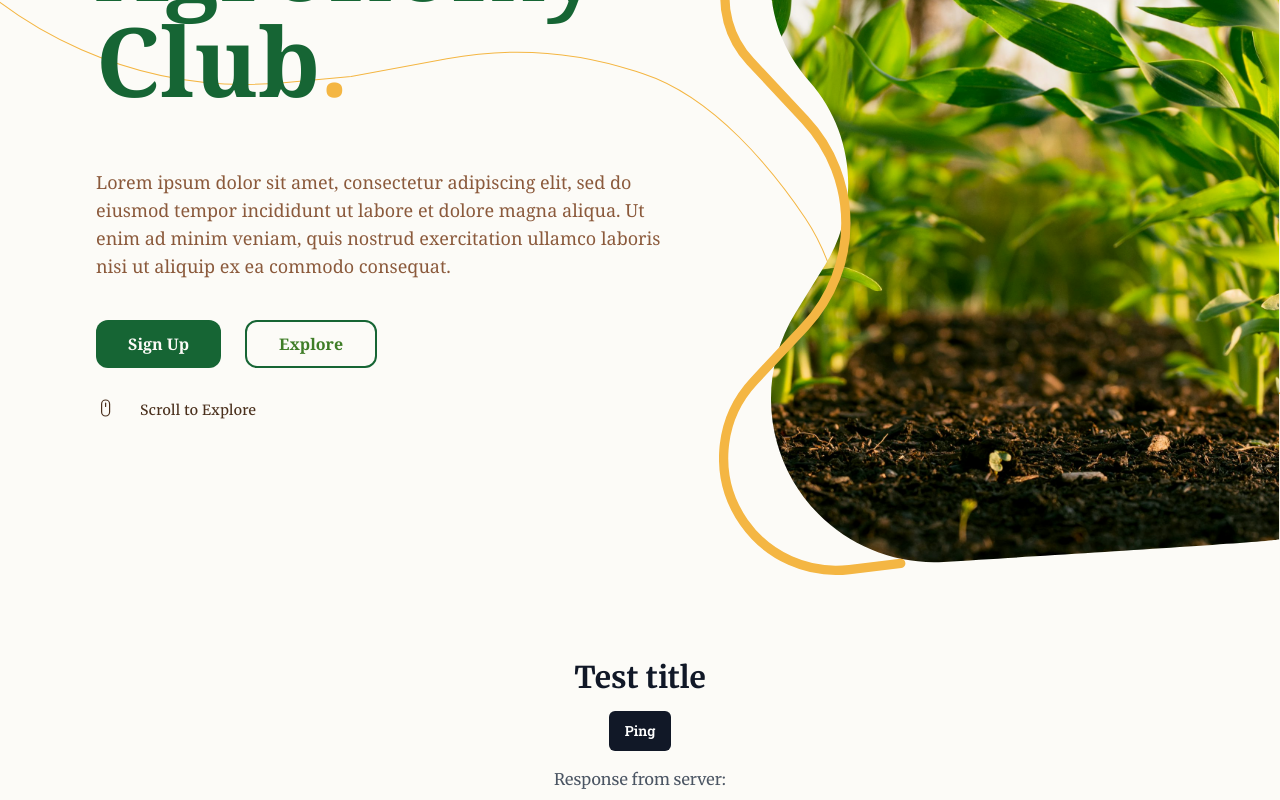
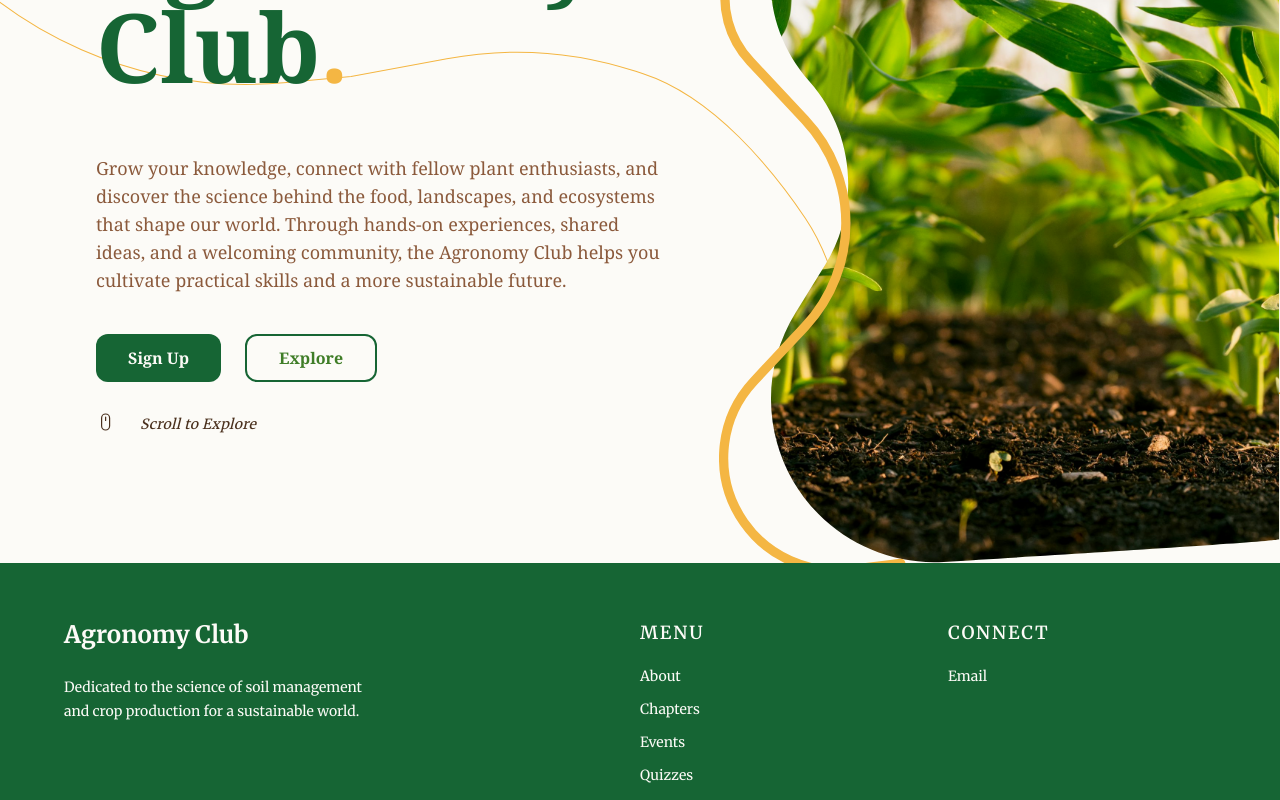
Before and after one commit to codersforcauses/agronomy-club, a Next.js app in the folder client/: page / in a window 1280 px wide. Shown: the part 320-1120 px from the top of the page. Built offline with nearby package versions, Linux system fonts and the light colour scheme; no server answers.

Commit message:
Changes Hero text (check with client) turns 'Scroll to explore' text to italic and removes test ping

```diff
--- a/client/src/app/page.tsx
+++ b/client/src/app/page.tsx
@@ -40,10 +40,11 @@ export default function Home() {
           </h1>
 
           <p className="max-w-xl pt-9 font-serif text-lg text-brand-brown">
-            Lorem ipsum dolor sit amet, consectetur adipiscing elit, sed do
-            eiusmod tempor incididunt ut labore et dolore magna aliqua. Ut enim
-            ad minim veniam, quis nostrud exercitation ullamco laboris nisi ut
-            aliquip ex ea commodo consequat.
+            Grow your knowledge, connect with fellow plant enthusiasts, and
+            discover the science behind the food, landscapes, and ecosystems
+            that shape our world. Through hands-on experiences, shared ideas,
+            and a welcoming community, the Agronomy Club helps you cultivate
+            practical skills and a more sustainable future.
           </p>
 
           <div className="mt-4 flex gap-6">
@@ -72,7 +73,7 @@ export default function Home() {
               <path d="M12 2a5 5 0 00-5 5v10a5 5 0 005 5h0a5 5 0 005-5V7a5 5 0 00-5-5z" />
               <path d="M12 6v4" />
             </svg>
-            <span className="pt-1 text-sm font-medium tracking-wide">
+            <span className="pt-1 text-sm font-medium italic tracking-wide">
               Scroll to Explore
             </span>
           </div>
@@ -123,19 +124,6 @@ export default function Home() {
           </div>
         </div>
       </div>
-
-      <section className="relative z-10 flex flex-col items-center justify-center gap-4 py-24 font-sans">
-        <h1 className="text-3xl font-bold text-gray-900">Test title</h1>
-        <Button
-          onClick={() => setClicked(true)}
-          className="bg-gray-900 text-white hover:bg-gray-800"
-        >
-          {isLoading ? "Loading" : "Ping"}
-        </Button>
-        <p className="text-gray-600">
-          Response from server: <span>{data as string}</span>
-        </p>
-      </section>
     </main>
   );
 }
```
